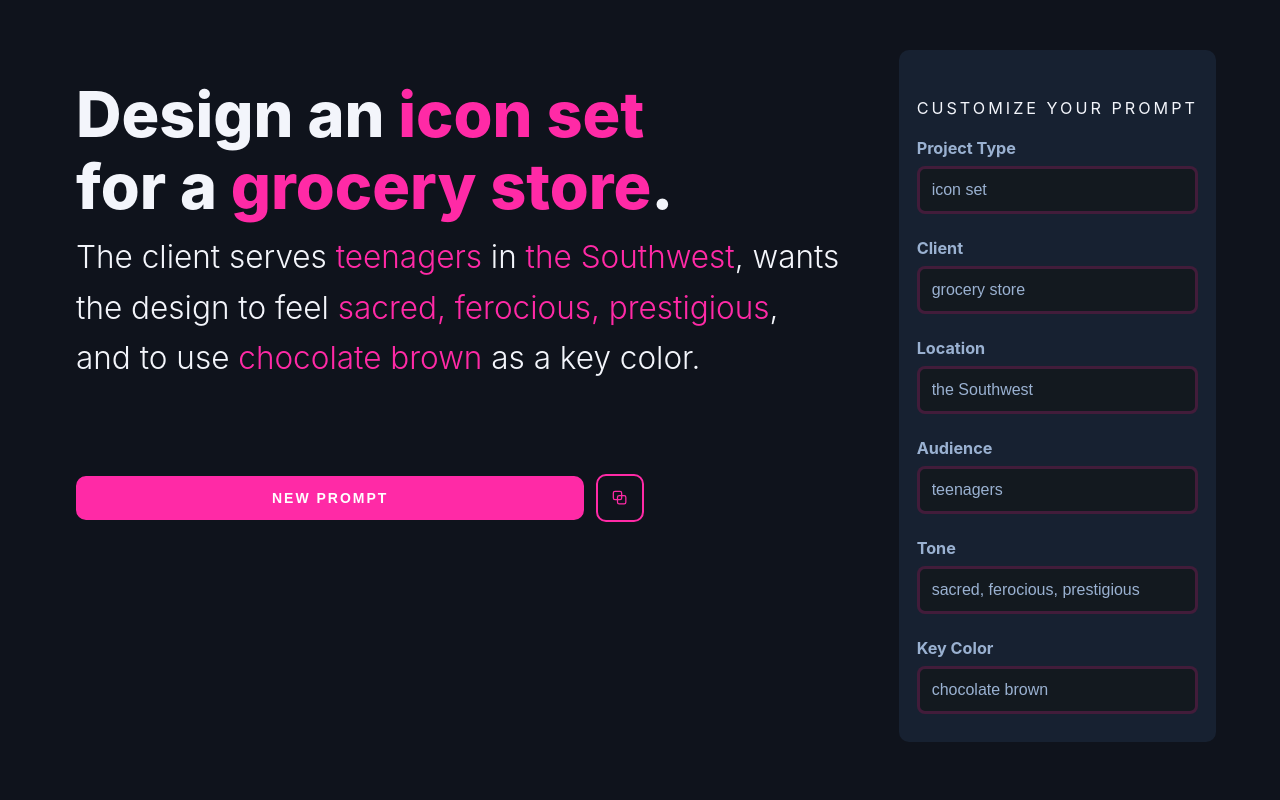
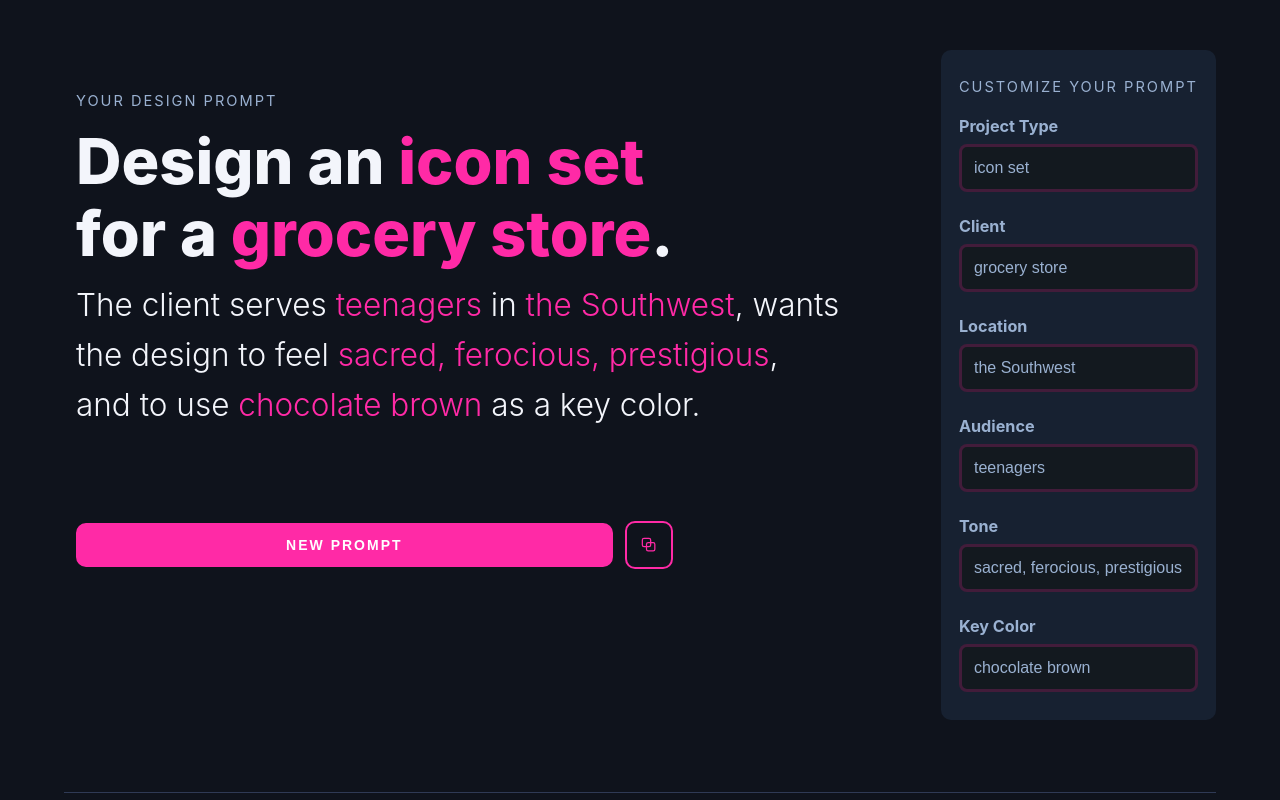
Before and after one commit to curious-studio/design-prompt, a plain HTML site: page index.html in a window 1280 px wide. Shown: the top 800 px of the page. Drawn offline with Linux system fonts and the light colour scheme.

Commit message:
Typography and layout tweaks

```diff
--- a/css/styles.css
+++ b/css/styles.css
@@ -81,8 +81,9 @@ html,body{height:100%;margin:0;font-size:18px;font-family:Inter, system-ui, -app
 .colophon {display: flex; justify-content: space-between; align-items: center;}
 .panel{background:var(--panel);padding:18px;border-radius:10px;transition:background .3s ease;}
 .site-footer-wrapper{grid-column:1/-1;display:flex;flex-direction:column;gap:2rem;margin-top:2rem;border-top:1px solid var(--border);padding-top:2rem;}
-.panel-title{font-size: var(--font-size-sm);margin: 30px 0 20px 0;font-weight: 400;800;text-transform: uppercase;letter-spacing: 3px;}
+.panel-title{font-size: var(--font-size-xs);margin: 10px 0 20px 0;font-weight: 400;text-transform: uppercase;letter-spacing: 2px;color:var(--muted);}
 .customize{display:flex;flex-direction:column;gap: 24px;margin-bottom: 10px;}
+.eyebrow {text-transform: uppercase;color: var(--muted);font-size:var(--font-size-xs);letter-spacing:2px;}
 .field{display:flex;flex-direction:column;gap:8px;}
 .label-title{font-size: var(--font-size-sm);color: var(--muted);font-weight: 700;}
 .field input{padding:12px;border-radius:8px;border:3px solid var(--field-border);background:var(--field-bg);font-size:16px;color:var(--text)}
--- a/index.html
+++ b/index.html
@@ -19,6 +19,7 @@
     <body>
         <div class="app">
             <header class="hero">
+                <p class="eyebrow">Your design prompt</p>
                 <div id="promptOutput" class="prompt avoid-orphans">
                     Design <span class="mark">a brand</span>
                     for a <span class="mark">food truck</span>
```
